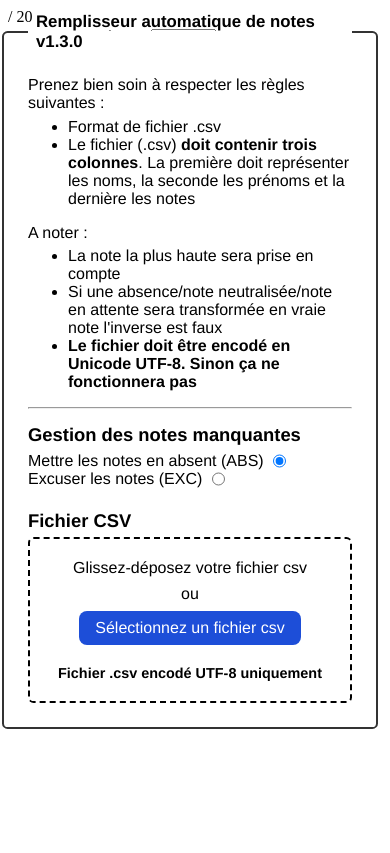
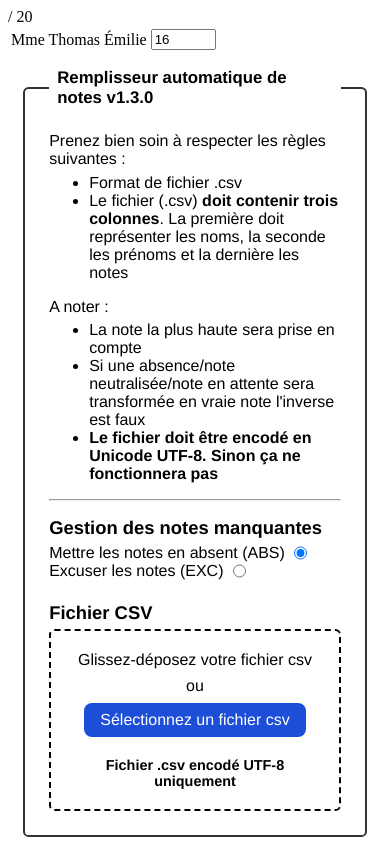
Before and after one commit to DanYellow/tampermonkey-scripts, a website built with Vite: page scodoc/index.html in a window 390 px wide. Built offline with nearby package versions, Linux system fonts and the light colour scheme.

Commit message:
scodoc - refactoring + add responsive

```diff
--- a/scodoc/src/index.js
+++ b/scodoc/src/index.js
@@ -2,10 +2,10 @@
 import formTpl from './tpls/form.html?raw';
 import packageJSON from "../package.json";
 
-let hasUsedDnDrop = false;
+let _hasUsedDnDrop = false;
 
-export const getHasUsedDnDrop = () => hasUsedDnDrop;
-export const setHasUsedDnDrop = (val) => (hasUsedDnDrop = val);
+export const hasUsedDnDrop = () => _hasUsedDnDrop;
+export const setHasUsedDnDrop = (val) => (_hasUsedDnDrop = val);
 
 (async function () {
     if (DOM.listGradesRows.length === 0 && !DOM.formContainer) {
--- a/scodoc/src/tpls/form.html
+++ b/scodoc/src/tpls/form.html
@@ -10,6 +10,16 @@
         max-width: 450px;
         overflow: hidden;
         border-radius: 0.35rem;
+        max-height: 85vh;
+        overflow-y: auto;
+        z-index: 9999;
+
+        @media (max-width: 768px) {
+            position: static;
+            margin: 0.95rem;
+            max-width: none;
+            max-height: none;
+        }
     }
 
     .tp-ext-form-title {
@@ -19,6 +29,7 @@
         width: auto;
         font-size: 1.05rem;
         padding: 0 0.5rem;
+        background-color: white;
     }
 
     .tp-ext-valid-file {
--- a/scodoc/src/utils.js
+++ b/scodoc/src/utils.js
@@ -1,6 +1,4 @@
 import csv2json from 'csvjson-csv2json';
-
-import { getHasUsedDnDrop } from './index';
 
 const defaultJSONColumnsNames = ['Nom', 'Prénom', 'Notes'];
 let JSONColumnsNames = defaultJSONColumnsNames;
@@ -68,7 +66,7 @@
 
         if (!currentStudentRow) {
             listNonRegisteredStudents.push(
-                `${item[lastNameKey]} ${item[firstNameKey]}`
+                `${item[lastNameKey].toUpperCase()} ${item[firstNameKey]}`
             );
 
             continue;
```
Also changed, not shown: scodoc/dist/scodoc-filling-grades.js.
